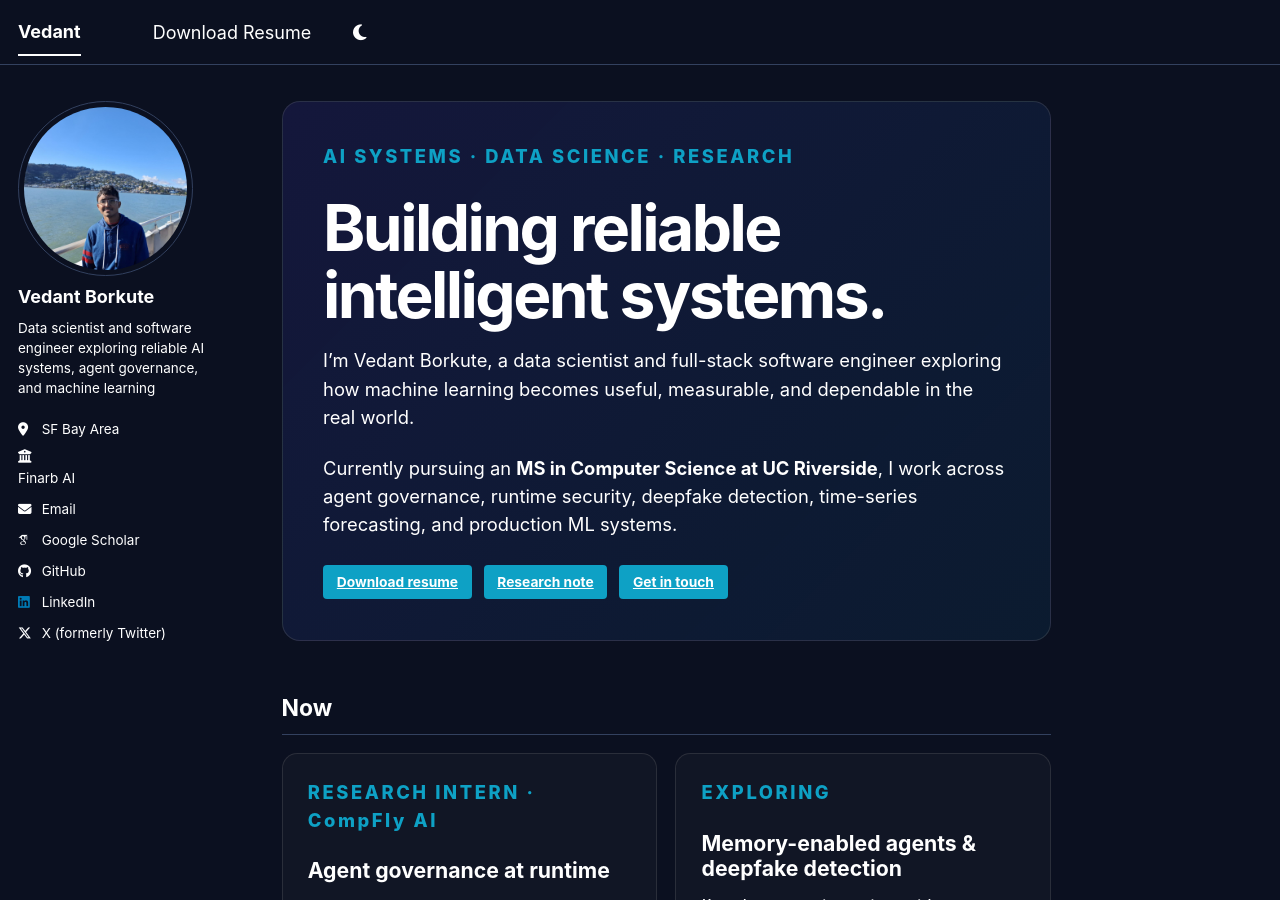
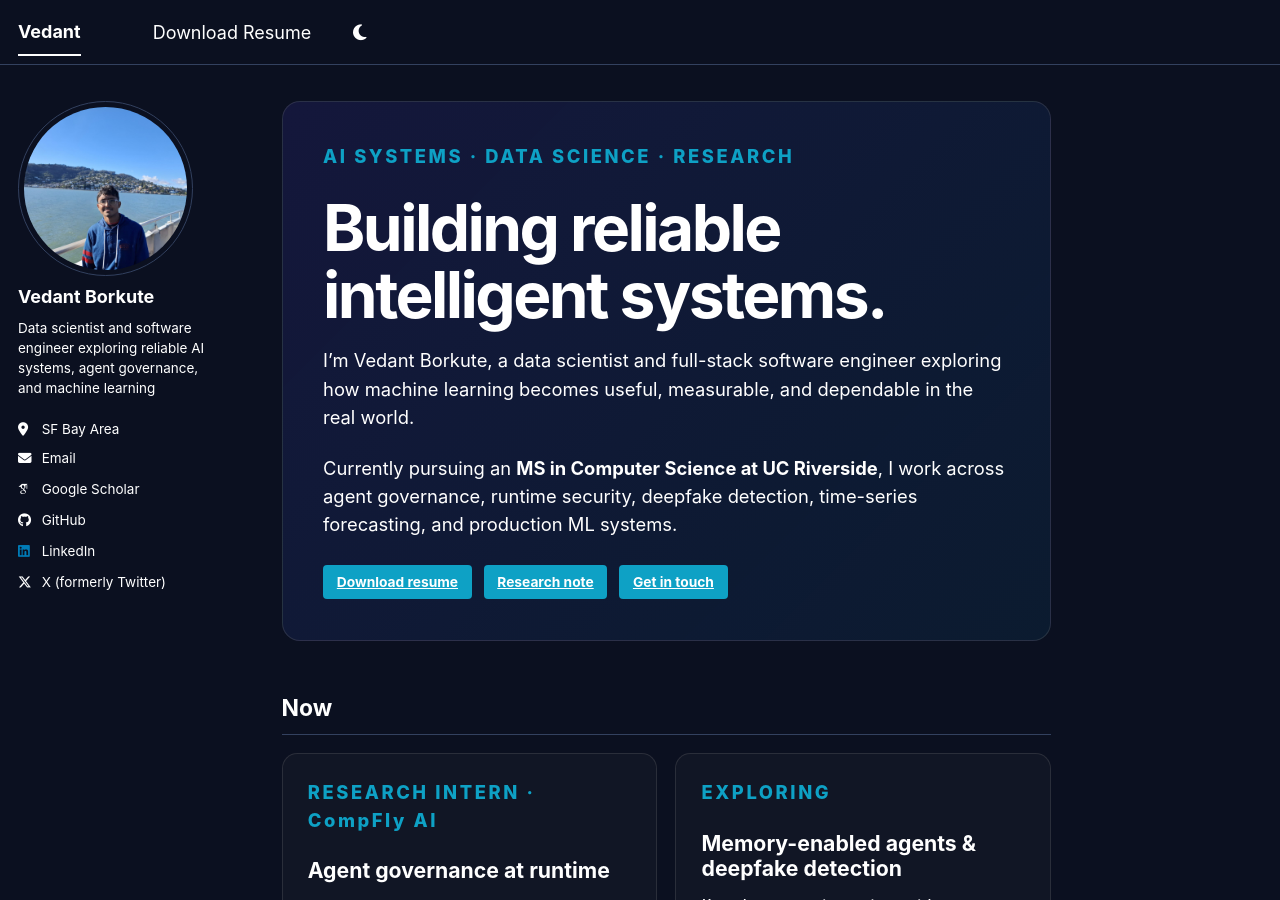
Before and after one commit to Vedant2100/vedant2100.github.io, a Jekyll site: the page built from _pages/about.md, in a window 1280 px wide and 900 px high. Built offline with Jekyll 4.4.1, drawn with Linux system fonts in a browser that asks for light colours; some web fonts are replaced; a script bundle is joined from its source files by our own code; library files that are not in the unit come from our copies.

Commit message:
Remove employer from sidebar

```diff
--- a/_config.yml
+++ b/_config.yml
@@ -30,8 +30,6 @@ author:
   pronouns         : # example: "she/her"
   bio              : "Data scientist and software engineer exploring reliable AI systems, agent governance, and machine learning"
   location         : "SF Bay Area"
-  employer         : "Finarb AI"
-  uri              : "https://finarb.ai/"
   email            : "vbork001@ucr.edu"
 
   # Academic websites
```
